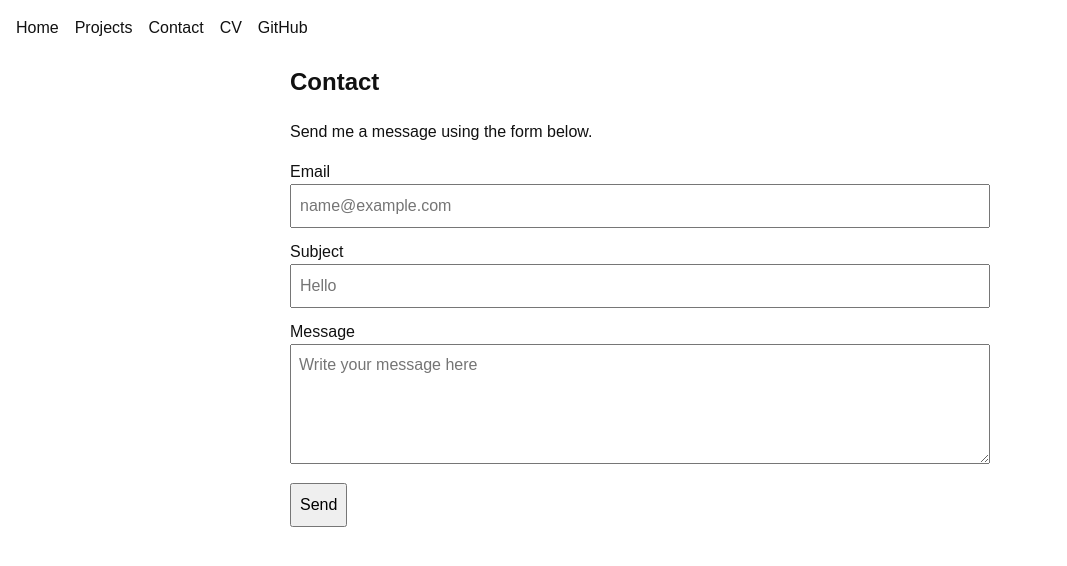
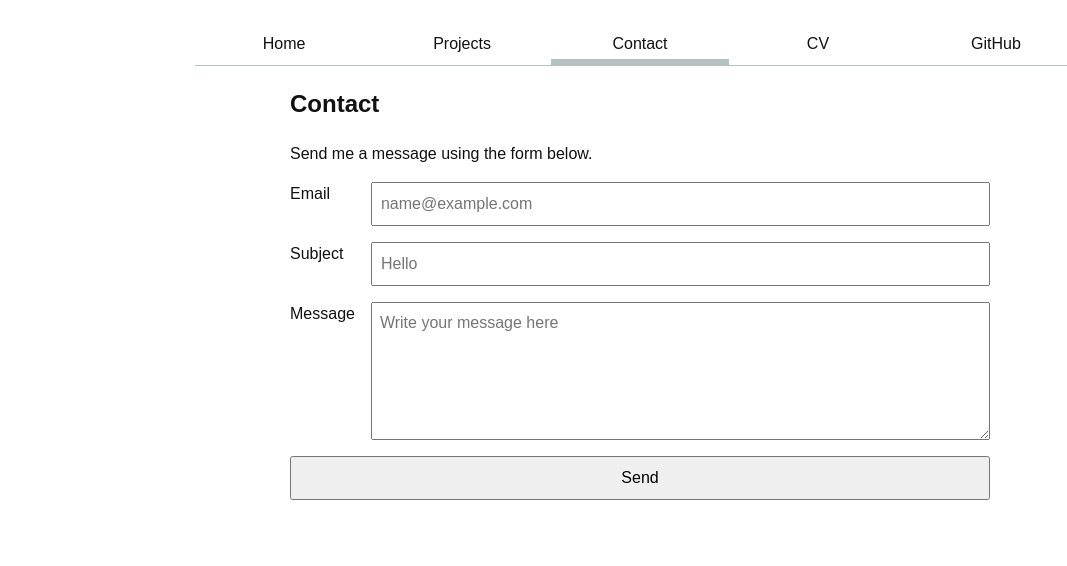
Before and after one commit to DMittz/DSC-Portfolio, a plain HTML site: page contact/index.html in a window 1280 px wide. Shown: the whole page, without its empty margins (0-1067 px from the left). Drawn offline with Linux system fonts and the light colour scheme.

Commit message:
Update Changes
Testing Changes

```diff
--- a/contact/index.html
+++ b/contact/index.html
@@ -12,7 +12,7 @@
         <ul class="nav-list">
           <li><a href="../index.html">Home</a></li>
           <li><a href="../projects/index.html">Projects</a></li>
-          <li><a href="index.html">Contact</a></li>
+          <li><a class="current" href="index.html">Contact</a></li>
           <li><a href="../cv/index.html">CV</a></li>
           <li><a href="https://github.com/dmittz" target="_blank" rel="noreferrer">GitHub</a></li>
         </ul>
@@ -28,19 +28,19 @@
         <p>Send me a message using the form below.</p>
 
         <form action="mailto:dmittal@ucsd.edu" method="POST" enctype="text/plain">
-          <label>
+          <label for="email">
             Email
-            <input type="email" name="email" placeholder="name@example.com" />
+            <input id="email" type="email" name="email" placeholder="name@example.com" />
           </label>
 
-          <label>
+          <label for="subject">
             Subject
-            <input type="text" name="subject" placeholder="Hello" />
+            <input id="subject" type="text" name="subject" placeholder="Hello" />
           </label>
 
-          <label>
+          <label for="body">
             Message
-            <textarea name="body" placeholder="Write your message here"></textarea>
+            <textarea id="body" name="body" placeholder="Write your message here"></textarea>
           </label>
 
           <button type="submit">Send</button>
--- a/style.css
+++ b/style.css
@@ -1,9 +1,22 @@
 body {
   font: 100%/1.5 Arial, sans-serif;
-  margin: 0;
+  /* Use max-width, not width, to cap content while allowing narrow screens. */
+  max-width: 100ch;
+  margin-inline: auto;
   padding: 1rem;
   color: #111;
   background: #fff;
+
+  /* Alternative: auto is not numeric, so max() cannot compare it; 1em keeps a
+     minimum gutter on narrow screens. This replaces the auto margin + padding.
+     margin-inline: max(1em, (100% - 100ch) / 2);
+  */
+}
+
+/* Share the accent color with native controls and interactive navigation. */
+:root {
+  --color-accent: oklch(65% 50% 0);
+  accent-color: var(--color-accent);
 }
 
 main {
@@ -11,18 +24,38 @@ main {
   margin: 0 auto;
 }
 
-nav ul {
-  list-style: none;
-  padding: 0;
-  margin: 0 0 1.5rem 0;
-  display: flex;
-  flex-wrap: wrap;
-  gap: 0.75rem 1rem;
+/* Remove list boxes so their contents can participate directly in the nav. */
+nav ul,
+nav li {
+  display: contents;
 }
 
+nav {
+  display: flex;
+  margin-bottom: 1em;
+  border-bottom: 1px solid oklch(80% 3% 200);
+}
+
+/* Give every navigation link an equal share of the available space. */
 nav a {
-  color: #111;
   text-decoration: none;
+  color: inherit;
+  text-align: center;
+  padding: 0.5em;
+  flex: 1;
+}
+
+nav a.current {
+  border-bottom: 0.4em solid oklch(80% 3% 200);
+  /* Compensate for the thicker border so the link height stays unchanged. */
+  padding-bottom: calc(0.5em - 0.4em + 0.1em);
+}
+
+/* Highlight hovered links with the shared accent without shifting the nav. */
+nav a:hover {
+  border-bottom: 0.4em solid var(--color-accent);
+  padding-bottom: calc(0.5em - 0.4em + 0.1em);
+  background-color: oklch(from var(--color-accent) 95% 5% h);
 }
 
 img {
@@ -31,16 +64,29 @@ img {
   display: block;
 }
 
-label {
-  display: block;
-  margin-bottom: 0.75rem;
+/* Browsers do not inherit the page font into form controls by default. */
+input, textarea, button {
+  font: inherit;
+  padding: 0.5rem;
 }
 
-input, textarea, button {
-  width: 100%;
-  box-sizing: border-box;
-  font: inherit;
-  padding: 0.5rem;
+/* auto fits the label column; 1fr gives controls the remaining form width. */
+form {
+  display: grid;
+  grid-template-columns: auto 1fr;
+  gap: 1em;
+}
+
+/* Subgrid shares form columns; 1 / -1 spans the full width of the form. */
+form label {
+  display: grid;
+  grid-template-columns: subgrid;
+  grid-column: 1 / -1;
+}
+
+/* 1 / -1 makes the submit button span the full form row. */
+form button {
+  grid-column: 1 / -1;
 }
 
 textarea {
```
Also changed, not shown: cv/index.html (+1 -1 lines), index.html (+1 -1 lines), projects/index.html (+1 -1 lines).
